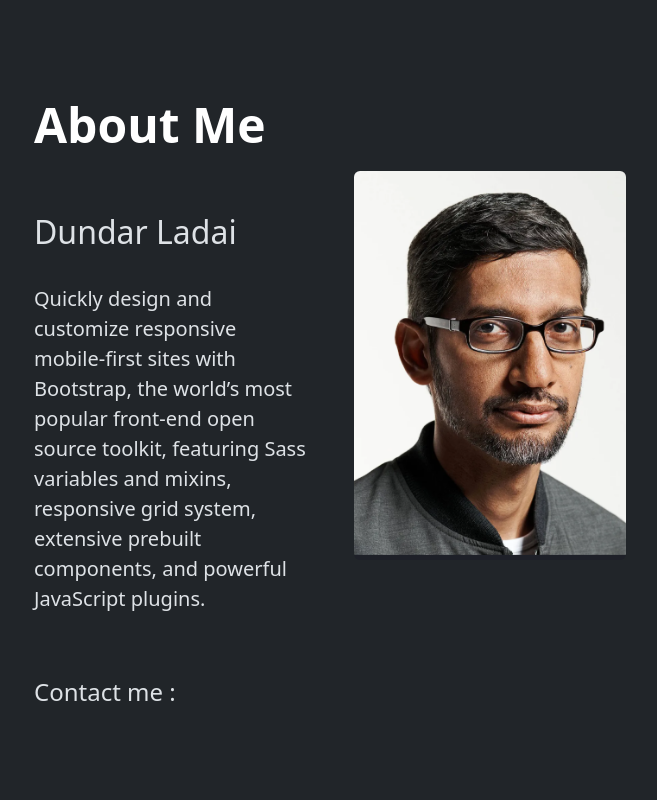
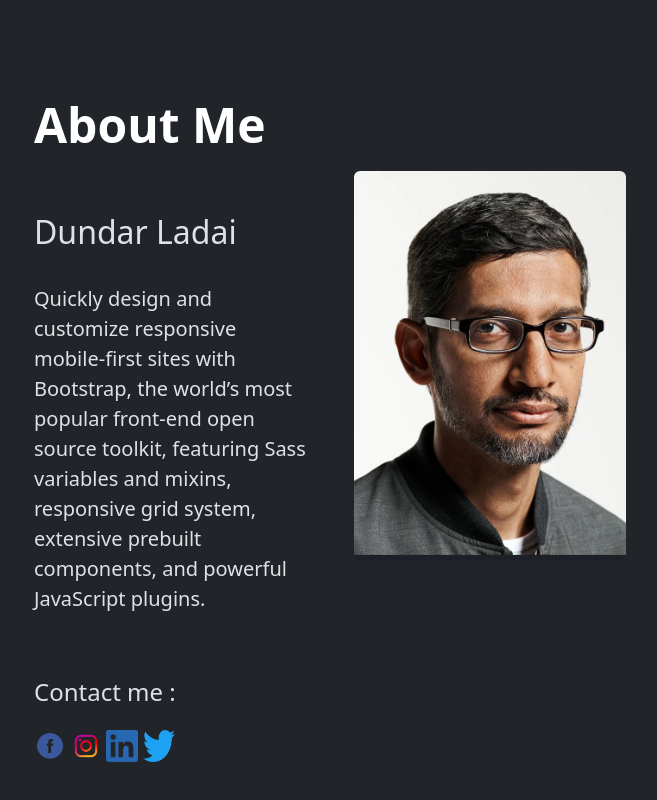
Before and after one commit to Himanshupoojary/portfolio-template, a plain HTML site: page index.html in a window 1280 px wide. Shown: the part 1999-2799 px from the top of the page, without its empty margins (334-991 px from the left). Drawn offline with nearby package versions, Linux system fonts and the light colour scheme.

Commit message:
added ons

```diff
--- a/index.html
+++ b/index.html
@@ -138,7 +138,13 @@
                 </div>
                 <div class="contact-links lh-1">
                    <h4> Contact me :</h4> <br>
+                   <div class="contact-links-logo">
+                    <a href="" ><img src="pics/facebook.png" alt="insta"></a>
+                    <a href="" ><img src="pics/insta.png" alt="insta"></a>
+                    <a href="" ><img src="pics/LI-In-Bug.png" alt="insta"></a>
+                    <a href="" ><img src="pics/twitter.png" alt="insta"></a>
 
+            </div>
                 </div>
               </div>
           </section>
--- a/styles.css
+++ b/styles.css
@@ -92,3 +92,10 @@ main{
 .about-us{
     margin:4rem 4rem;
 }
+
+
+.contact-links-logo img{
+    height: 2rem;
+    width: 2rem;
+
+}
```
Also changed, not shown: pics/LI-In-Bug.png (added), pics/facebook.png (added), pics/insta.png (added), pics/linkedin.jpeg (added), pics/logo.png (added), pics/twitter.png (added).
